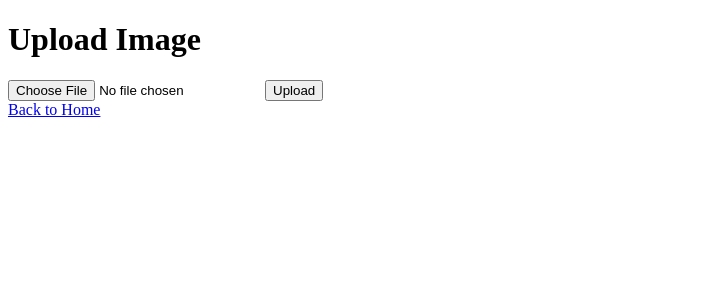
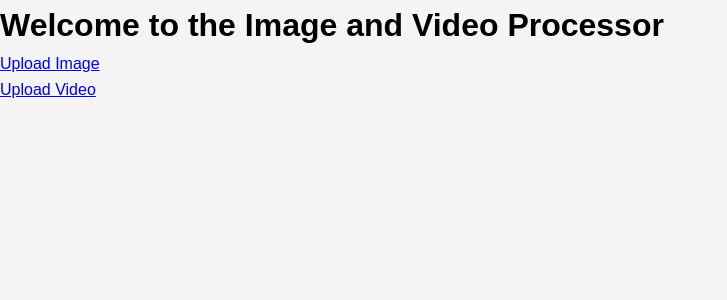
Before and after one commit to justinjonathan15/video-image-processor, a Flask app: page /upload/image in a window 1280 px wide. Shown: the top 300 px of the page, without its empty margins (0-727 px from the left). Run offline with Flask 2, Linux system fonts and the light colour scheme.

Commit message:
Update image.html

```diff
--- a/templates/image.html
+++ b/templates/image.html
@@ -1,16 +1,18 @@
-<!DOCTYPE html>
+<!doctype html>
 <html lang="en">
 <head>
     <meta charset="UTF-8">
     <meta name="viewport" content="width=device-width, initial-scale=1.0">
-    <title>Upload Image</title>
+    <title>Image and Video Processor</title>
+    <link rel="stylesheet" href="{{ url_for('static', filename='css/styles.css') }}">
 </head>
 <body>
-    <h1>Upload Image</h1>
-    <form action="{{ url_for('upload_image') }}" method="POST" enctype="multipart/form-data">
-        <input type="file" name="file" accept="image/*" required>
-        <button type="submit">Upload</button>
-    </form>
-    <a href="{{ url_for('index') }}">Back to Home</a>
+    <h1>Welcome to the Image and Video Processor</h1>
+    <ul>
+        <li><a href="{{ url_for('upload_image') }}">Upload Image</a></li>
+        <li><a href="{{ url_for('upload_video') }}">Upload Video</a></li>
+        <!-- Comment or remove the line below if it's causing issues -->
+        <!-- <li><a href="{{ url_for('register') }}">Register</a></li> -->
+    </ul>
 </body>
 </html>
```
